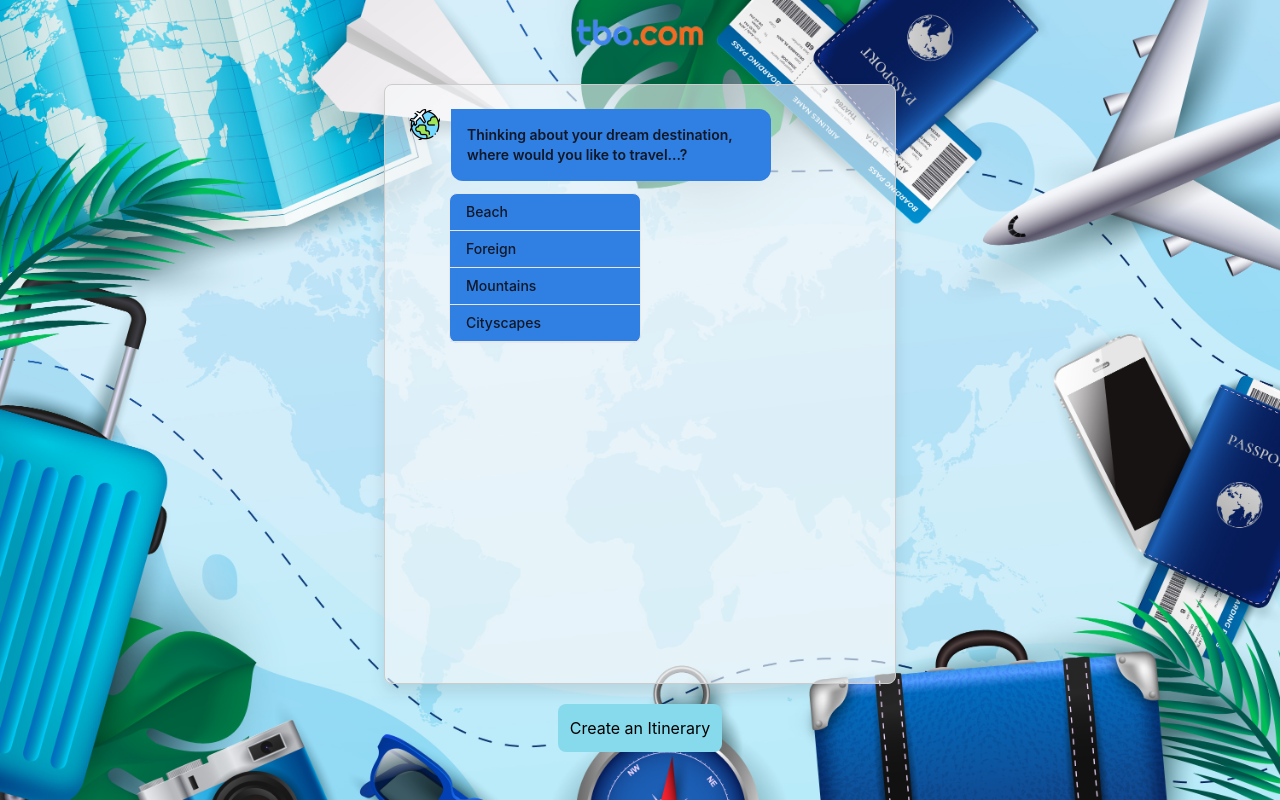
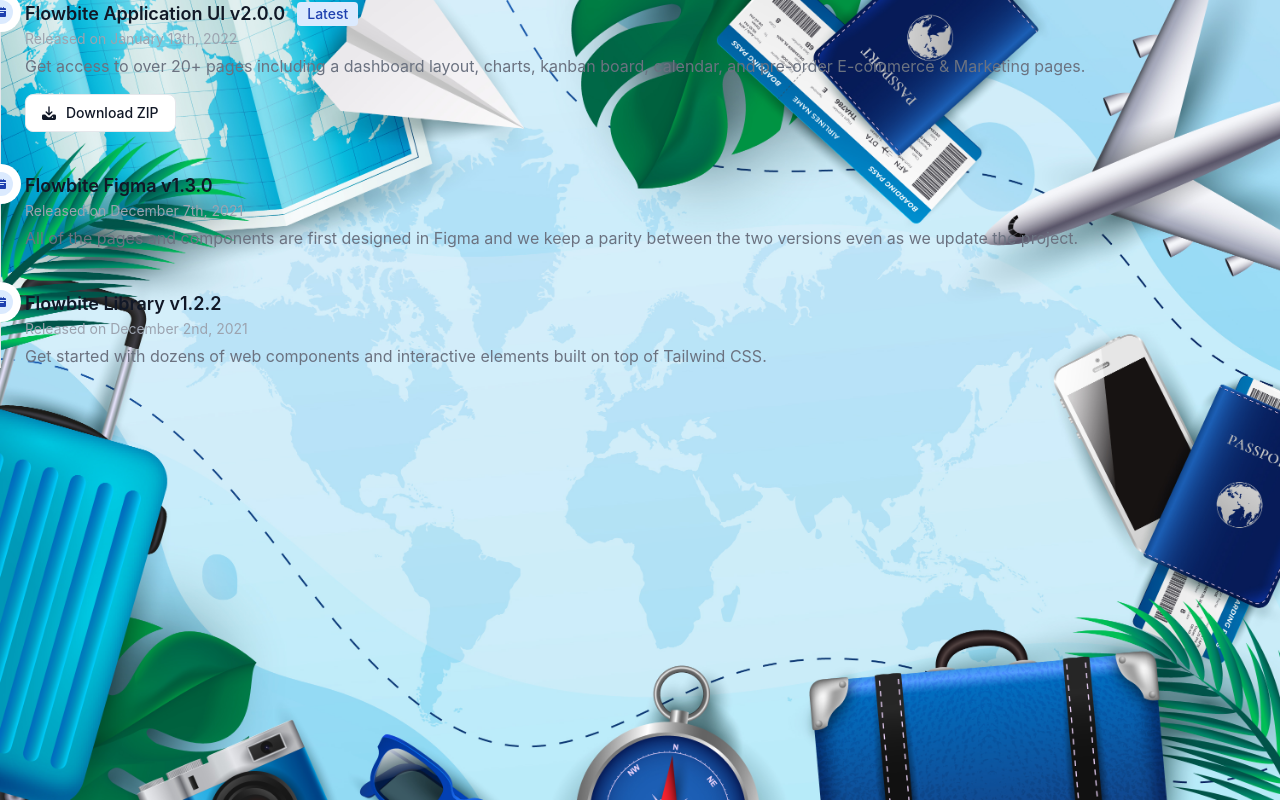
Before and after one commit to BrownMunda1/tbo-travel-chatbot, a React (Create React App) app: page / in a window 1280 px wide. Built offline with nearby package versions, Linux system fonts and the light colour scheme.

Commit message:
itinerary details ui

```diff
--- a/src/App.js
+++ b/src/App.js
@@ -10,6 +10,7 @@
 import DisplayDetails from './components/DisplayDetails';
 import {OpenAI} from "openai";
 import Spinner from './components/Spinner';
+import ItineraryDetails from './components/ItineraryDetails';
 
 
 function App() {
@@ -74,7 +75,7 @@
 
   return (
     <div>
-      {loading && <Spinner/>}
+      {/* {loading && <Spinner/>}
       <nav className=" border-gray-200 dark:bg-gray-900">
         <div className="max-w-screen-xl flex flex-wrap items-center justify-center mx-auto p-4">
           <img src={require('./images/logo.png')} className="h-8 z-7" alt="Flowbite Logo" />
@@ -100,7 +101,8 @@
       </div>
       <div className='flex justify-center items-center gap-3'>
         <button className='h-fit w-fit max-w-[320px] p-3 border-gray-200 bg-[#87DAEC] rounded-lg dark:bg-gray-700' onClick={handleItinerary}>Create an Itinerary</button>
-      </div>
+      </div> */}
+      <ItineraryDetails/>
     </div>
 
   );
--- /dev/null
+++ b/src/components/ItineraryDetails.js
@@ -0,0 +1,47 @@
+import React from 'react'
+
+export default function ItineraryDetails() {
+  return (
+    <div>
+
+<ol class="relative border-s border-gray-200 dark:border-gray-700">
+    <li class="mb-10 ms-6">
+        <span class="absolute flex items-center justify-center w-6 h-6 bg-blue-100 rounded-full -start-3 ring-8 ring-white dark:ring-gray-900 dark:bg-blue-900">
+            <svg class="w-2.5 h-2.5 text-blue-800 dark:text-blue-300" aria-hidden="true" xmlns="http://www.w3.org/2000/svg" fill="currentColor" viewBox="0 0 20 20">
+                <path d="M20 4a2 2 0 0 0-2-2h-2V1a1 1 0 0 0-2 0v1h-3V1a1 1 0 0 0-2 0v1H6V1a1 1 0 0 0-2 0v1H2a2 2 0 0 0-2 2v2h20V4ZM0 18a2 2 0 0 0 2 2h16a2 2 0 0 0 2-2V8H0v10Zm5-8h10a1 1 0 0 1 0 2H5a1 1 0 0 1 0-2Z"/>
+            </svg>
+        </span>
+        <h3 class="flex items-center mb-1 text-lg font-semibold text-gray-900 dark:text-white">Flowbite Application UI v2.0.0 <span class="bg-blue-100 text-blue-800 text-sm font-medium me-2 px-2.5 py-0.5 rounded dark:bg-blue-900 dark:text-blue-300 ms-3">Latest</span></h3>
+        <time class="block mb-2 text-sm font-normal leading-none text-gray-400 dark:text-gray-500">Released on January 13th, 2022</time>
+        <p class="mb-4 text-base font-normal text-gray-500 dark:text-gray-400">Get access to over 20+ pages including a dashboard layout, charts, kanban board, calendar, and pre-order E-commerce & Marketing pages.</p>
+        <a href="#" class="inline-flex items-center px-4 py-2 text-sm font-medium text-gray-900 bg-white border border-gray-200 rounded-lg hover:bg-gray-100 hover:text-blue-700 focus:z-10 focus:ring-4 focus:outline-none focus:ring-gray-200 focus:text-blue-700 dark:bg-gray-800 dark:text-gray-400 dark:border-gray-600 dark:hover:text-white dark:hover:bg-gray-700 dark:focus:ring-gray-700"><svg class="w-3.5 h-3.5 me-2.5" aria-hidden="true" xmlns="http://www.w3.org/2000/svg" fill="currentColor" viewBox="0 0 20 20">
+    <path d="M14.707 7.793a1 1 0 0 0-1.414 0L11 10.086V1.5a1 1 0 0 0-2 0v8.586L6.707 7.793a1 1 0 1 0-1.414 1.414l4 4a1 1 0 0 0 1.416 0l4-4a1 1 0 0 0-.002-1.414Z"/>
+    <path d="M18 12h-2.55l-2.975 2.975a3.5 3.5 0 0 1-4.95 0L4.55 12H2a2 2 0 0 0-2 2v4a2 2 0 0 0 2 2h16a2 2 0 0 0 2-2v-4a2 2 0 0 0-2-2Zm-3 5a1 1 0 1 1 0-2 1 1 0 0 1 0 2Z"/>
+  </svg> Download ZIP</a>
+    </li>
+    <li class="mb-10 ms-6">
+        <span class="absolute flex items-center justify-center w-6 h-6 bg-blue-100 rounded-full -start-3 ring-8 ring-white dark:ring-gray-900 dark:bg-blue-900">
+            <svg class="w-2.5 h-2.5 text-blue-800 dark:text-blue-300" aria-hidden="true" xmlns="http://www.w3.org/2000/svg" fill="currentColor" viewBox="0 0 20 20">
+                <path d="M20 4a2 2 0 0 0-2-2h-2V1a1 1 0 0 0-2 0v1h-3V1a1 1 0 0 0-2 0v1H6V1a1 1 0 0 0-2 0v1H2a2 2 0 0 0-2 2v2h20V4ZM0 18a2 2 0 0 0 2 2h16a2 2 0 0 0 2-2V8H0v10Zm5-8h10a1 1 0 0 1 0 2H5a1 1 0 0 1 0-2Z"/>
+            </svg>
+        </span>
+        <h3 class="mb-1 text-lg font-semibold text-gray-900 dark:text-white">Flowbite Figma v1.3.0</h3>
+        <time class="block mb-2 text-sm font-normal leading-none text-gray-400 dark:text-gray-500">Released on December 7th, 2021</time>
+        <p class="text-base font-normal text-gray-500 dark:text-gray-400">All of the pages and components are first designed in Figma and we keep a parity between the two versions even as we update the project.</p>
+    </li>
+    <li class="ms-6">
+        <span class="absolute flex items-center justify-center w-6 h-6 bg-blue-100 rounded-full -start-3 ring-8 ring-white dark:ring-gray-900 dark:bg-blue-900">
+            <svg class="w-2.5 h-2.5 text-blue-800 dark:text-blue-300" aria-hidden="true" xmlns="http://www.w3.org/2000/svg" fill="currentColor" viewBox="0 0 20 20">
+                <path d="M20 4a2 2 0 0 0-2-2h-2V1a1 1 0 0 0-2 0v1h-3V1a1 1 0 0 0-2 0v1H6V1a1 1 0 0 0-2 0v1H2a2 2 0 0 0-2 2v2h20V4ZM0 18a2 2 0 0 0 2 2h16a2 2 0 0 0 2-2V8H0v10Zm5-8h10a1 1 0 0 1 0 2H5a1 1 0 0 1 0-2Z"/>
+            </svg>
+        </span>
+        <h3 class="mb-1 text-lg font-semibold text-gray-900 dark:text-white">Flowbite Library v1.2.2</h3>
+        <time class="block mb-2 text-sm font-normal leading-none text-gray-400 dark:text-gray-500">Released on December 2nd, 2021</time>
+        <p class="text-base font-normal text-gray-500 dark:text-gray-400">Get started with dozens of web components and interactive elements built on top of Tailwind CSS.</p>
+    </li>
+</ol>
+
+
+    </div>
+  );
+}
```
